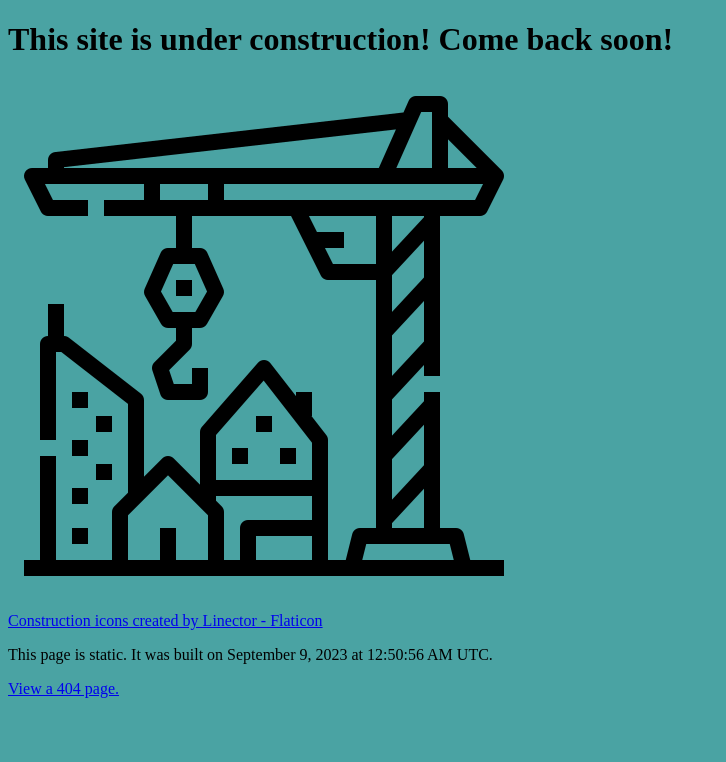
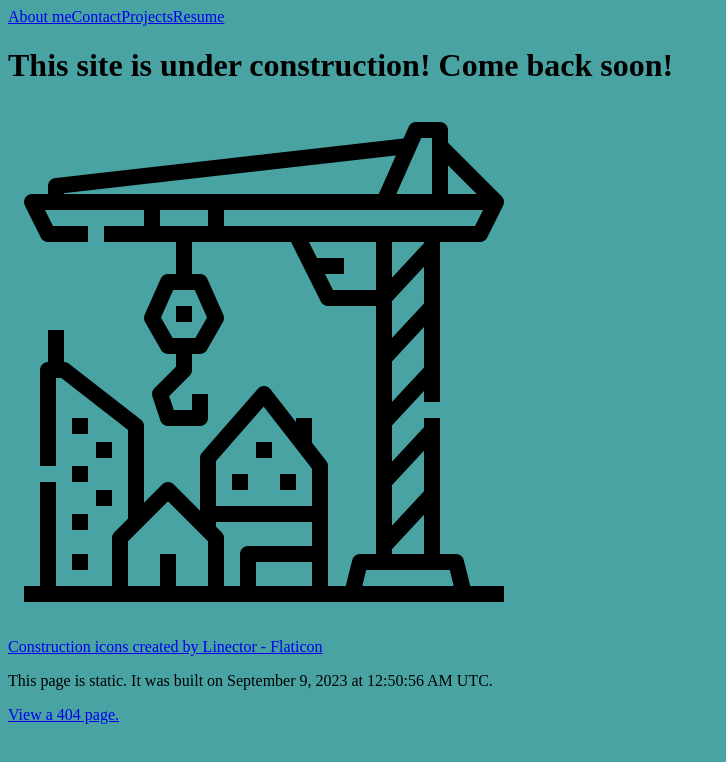
Before and after one commit to zachty/portfolio, a Next.js app: page / in a window 1280 px wide. Before the commit this address had no page. Shown: the top 762 px of the page, without its empty margins (0-726 px from the left). Built offline with nearby package versions, Linux system fonts and the light colour scheme.

Commit message:
added links to homepage

```diff
--- a/pages/index.jsx
+++ b/pages/index.jsx
@@ -1,9 +1,16 @@
 //landing page -- what do you want them to see first?
 import Image from 'next/image'; //errors pop up with this using static site, maybe switch to amplify?
+import Link from 'next/link';
 
 export default function Home({ formattedDate }) {
     return (
         <>
+            <nav>
+                <Link href={'/about'}>About me</Link>
+                <Link href={'/contact'}>Contact</Link>
+                <Link href={'/projects'}>Projects</Link>
+                <Link href={'/resume'}>Resume</Link>
+            </nav>
             <h1>This site is under construction! Come back soon!</h1>
             <Image
                 src="/construction.png"
```
